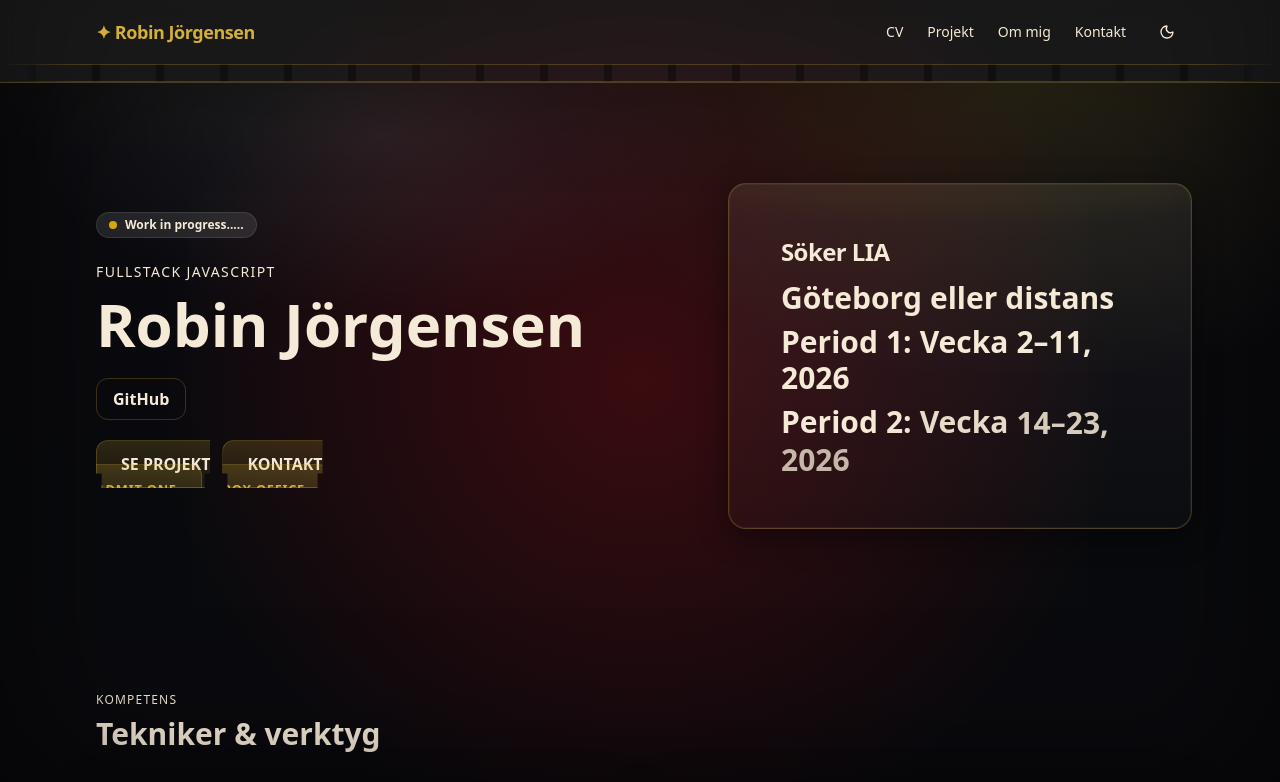
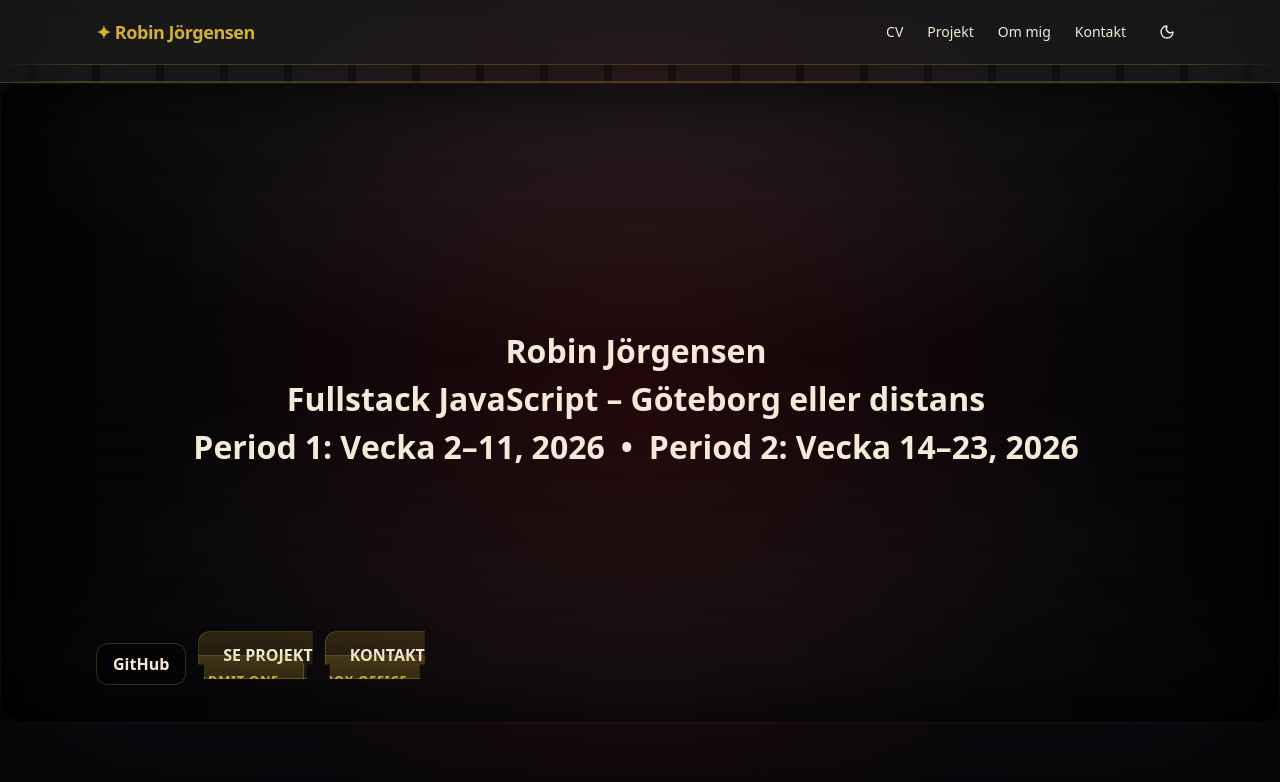
Before and after one commit to Robinjorgensen123/MyPortfolio, a React (Vite) app: page / in a window 1280 px wide. Shown: the top 782 px of the page. Built offline with nearby package versions, Linux system fonts and the light colour scheme.

Commit message:
cinema screen

```diff
--- /dev/null
+++ b/src/components/CinemaScreen.tsx
@@ -0,0 +1,137 @@
+// src/components/CinemaScreen.tsx
+import { motion, type Variants } from "framer-motion";
+
+type Props = {
+  lines: string[];
+  widthClass?: string;   // t.ex. "w-full lg:w-[44rem]"
+  heightClass?: string;  // t.ex. "h-[30rem]" (≈ 21:9 känsla)
+  align?: "left" | "center";
+  delay?: number;        // sekunder före intro börjar
+};
+
+const CinemaScreen: React.FC<Props> = ({
+  lines,
+  widthClass = "w-full",
+  heightClass = "h-[30rem]",
+  align = "center",
+  delay = 0.25,
+}) => {
+  const container: Variants = {
+    hidden: {},
+    show: { transition: { staggerChildren: 0.22, delayChildren: delay } },
+  };
+  const line: Variants = {
+    hidden: { opacity: 0, y: 8, filter: "blur(6px)" },
+    show: {
+      opacity: 1, y: 0, filter: "blur(0px)",
+      transition: { duration: 0.9, ease: [0.16, 1, 0.3, 1] },
+    },
+  };
+  const word: Variants = {
+    hidden: { opacity: 0, y: 10, filter: "blur(8px)" },
+    show: {
+      opacity: 1, y: 0, filter: "blur(0px)",
+      transition: { duration: 0.8, ease: [0.16, 1, 0.3, 1] },
+    },
+  };
+  const letter: Variants = {
+    hidden: { opacity: 0, y: 12 },
+    show: (i: number) => ({
+      opacity: 1, y: 0,
+      transition: { duration: 0.6, ease: "easeOut", delay: i * 0.015 },
+    }),
+  };
+
+  return (
+    <div
+      className={[
+        "relative rounded-[20px] overflow-hidden",
+        "shadow-[inset_0_0_120px_rgba(0,0,0,0.55),0_20px_60px_rgba(0,0,0,0.45)]",
+        widthClass, heightClass, "p-5",
+      ].join(" ")}
+      style={{
+        background: `
+          radial-gradient(120% 100% at 50% 0%, rgba(255,255,255,.10), rgba(0,0,0,0) 45%),
+          radial-gradient(120% 120% at 50% 100%, rgba(255,255,255,.06), rgba(0,0,0,0) 50%),
+          linear-gradient(180deg, rgba(0,0,0,.35), rgba(0,0,0,.55))
+        `,
+      }}
+    >
+      {/* inre svag ram/glow */}
+      <div className="pointer-events-none absolute inset-0 rounded-[22px] shadow-[inset_0_0_0_1px_rgba(255,255,255,0.05),inset_0_0_80px_rgba(0,0,0,0.55)]" />
+
+      {/* scanlines/korn */}
+      <motion.div
+        aria-hidden
+        className="absolute inset-0 opacity-25 mix-blend-overlay"
+        style={{
+          background:
+            "repeating-linear-gradient(0deg, rgba(255,255,255,.05) 0 1px, transparent 1px 3px)",
+        }}
+        animate={{ y: ["0%", "-10%"] }}
+        transition={{ duration: 6, repeat: Infinity, ease: "linear" }}
+      />
+
+      {/* spotlight-svep */}
+      <motion.div
+        aria-hidden
+        className="absolute -inset-x-[40%] -inset-y-[20%] blur-[8px] pointer-events-none"
+        style={{
+          background:
+            "radial-gradient(40% 20% at 50% 0%, rgba(255,255,255,.25), rgba(255,255,255,0) 70%)",
+        }}
+        initial={{ opacity: 0, rotate: -8, y: -80 }}
+        animate={{ opacity: [0, 1, 0], rotate: 8, y: 40 }}
+        transition={{ duration: 2.4, ease: "easeInOut" }}
+      />
+
+      {/* text */}
+      <motion.div
+        variants={container}
+        initial="hidden"
+        animate="show"
+        className={[
+          "relative z-10 h-full flex",
+          align === "center"
+            ? "items-center justify-center"
+            : "items-start justify-start",
+        ].join(" ")}
+      >
+        <div
+          className={[
+            align === "center" ? "text-center" : "text-left",
+            "leading-tight",
+          ].join(" ")}
+        >
+          {lines.map((ln, li) => (
+            <motion.p
+              key={li}
+              variants={line}
+              className="mb-2 text-[clamp(1rem,2.8vw,2rem)] font-semibold"
+              style={{ color: "var(--cinema-ivory, #f5e9d7)" }}
+            >
+              <motion.span variants={word} className="inline-block">
+                {ln.split(" ").map((w, wi) => (
+                  <span key={wi} className="inline-block mr-2">
+                    {w.split("").map((ch, ci) => (
+                      <motion.span
+                        key={ci}
+                        custom={ci}
+                        variants={letter}
+                        className="inline-block"
+                      >
+                        {ch}
+                      </motion.span>
+                    ))}
+                  </span>
+                ))}
+              </motion.span>
+            </motion.p>
+          ))}
+        </div>
+      </motion.div>
+    </div>
+  );
+};
+
+export default CinemaScreen;
--- a/src/pages/Home.tsx
+++ b/src/pages/Home.tsx
@@ -5,39 +5,39 @@ import Reveal from "../lib/Reveal";
 import { Link } from "react-router-dom";
 import SkillsSection from "../components/skillsSection";
 import LiaNotice from "../components/LiaNotice";
+import CinemaScreen from "../components/CinemaScreen";
 
 const Hero: React.FC = () => (
-  <section className="relative py-24 sm:py-32 overflow-hidden">
-    <div className="max-w-6xl mx-auto px-4 sm:px-6 lg:px-8 relative z-10">
-      <div className="max-w-2xl">
-        <span
-          className="inline-flex items-center gap-2 rounded-full px-3 py-1 text-xs font-semibold
-                     border border-white/10 bg-white/10 backdrop-blur whitespace-nowrap"
-        >
-          <span className="h-2 w-2 rounded-full bg-yellow-500 animate-pulse" />
-          Work in progress.....
-        </span>
+  <section className="relative overflow-hidden h-[70vh] lg:h-[80vh]">
+    {/* Bioduk som fyller hela heron */}
+    <div className="absolute inset-0">
+      <CinemaScreen
+        widthClass="w-full h-full"
+        heightClass="h-full"
+        align="center"   // eller "left"
+        delay={0.35}
+        lines={[
+          "Robin Jörgensen",
+          "Fullstack JavaScript – Göteborg eller distans",
+          "Period 1: Vecka 2–11, 2026  •  Period 2: Vecka 14–23, 2026",
+        ]}
+      />
     </div>
 
-      <p className="mt-6 text-sm tracking-widest text-gold/90 uppercase">
-        Fullstack JavaScript
-      </p>
-      <h1 className="mt-3 text-4xl sm:text-6xl font-extrabold leading-tight">
-        Robin Jörgensen
-      </h1>
-
-      <p className="mt-3">
+    {/* Overlay-innehåll (knappar) */}
+    <div className="relative z-10 max-w-6xl mx-auto px-4 sm:px-6 lg:px-8 h-full">
+      <div className="flex flex-col justify-end h-full pb-8 gap-4">
+        <div className="flex flex-wrap gap-3">
+          <Reveal>
             <a
-          className="inline-flex mt-3 items-center gap-4 rounded-xl px-4 py-2 font-bold border border-gold hover:text-gold"
+              className="inline-flex items-center gap-4 rounded-xl px-4 py-2 font-bold border border-gold hover:text-gold bg-black/20 backdrop-blur"
               href="https://github.com/Robinjorgensen123"
               target="_blank"
               rel="noopener noreferrer"
             >
               <strong>GitHub</strong>
             </a>
-      </p>
-
-      <div className="mt-8 flex gap-3">
+          </Reveal>
           <Reveal>
             <Link to="/projects" className="ticket px-6 py-3 font-semibold">
               <span>SE PROJEKT</span>
@@ -54,6 +54,9 @@ const Hero: React.FC = () => (
           </Reveal>
         </div>
       </div>
+    </div>
+  </section>
+);
 
     {/* Marquee-ram för LIA-rutan */}
     <div className="absolute inset-y-0 right-0 w-1/2 hidden lg:flex items-center justify-center z-10 pointer-events-none">
@@ -80,8 +83,8 @@ const Hero: React.FC = () => (
           "radial-gradient(600px 300px at 30% 10%, rgba(255,255,255,.08), transparent 60%), radial-gradient(800px 500px at 80% 0%, rgba(212,175,55,.12), transparent 60%)",
       }}
     />
-  </section>
-);
+
+
 
 const Home: React.FC = () => {
   const featured = projects.slice(0, 6);
```
Lines whose indentation alone changed are shown as unchanged.
